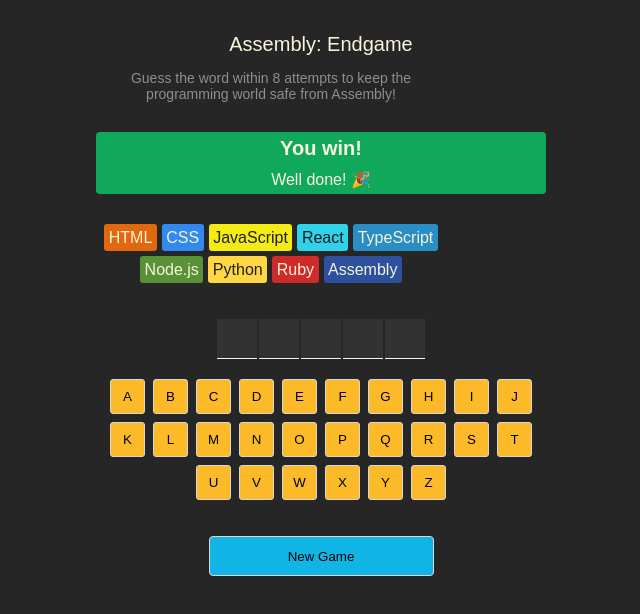
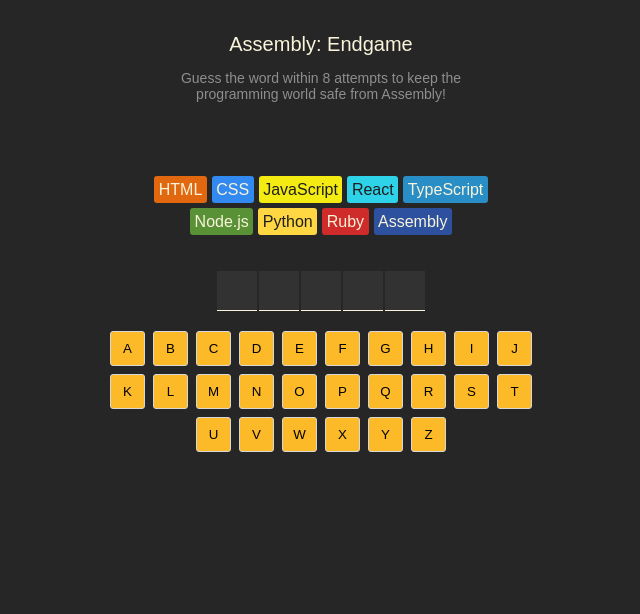
Before and after one commit to ayomidesangogade/assembly_endgame_project, a React (Vite) app in the folder assembly_endgame/: page / in a window 1280 px wide. Shown: the top 614 px of the page, without its empty margins (319-959 px from the left). Built offline with nearby package versions, Linux system fonts and the light colour scheme.

Commit message:
Implement game over logic and enhance UI feedback in AssemblyEndgame

```diff
--- a/assembly_endgame/src/App.jsx
+++ b/assembly_endgame/src/App.jsx
@@ -5,6 +5,11 @@
 function AssemblyEndgame() {
   const [currentWord, setCurrentWord] = useState("react")
   const [guessedLetterArray, setGuessedLetterArray] = useState([])
+
+  const wrongGuessCount = guessedLetterArray.filter(letter => !currentWord.includes(letter)).length
+  const isGameLost = wrongGuessCount >= languages.length
+  const isGameWon = currentWord.split("").every(letter => guessedLetterArray.includes(letter))
+  const isGameOver = isGameLost || isGameWon
 
   const alphabets = "abcdefghijklmnopqrstuvwxyz"
 
@@ -14,26 +19,45 @@
       prev : [...prev, letter]
     )
   }
-  console.log(guessedLetterArray)
+
+  const gameStatusClass = clsx("game-status", {won: isGameWon, lost: isGameLost})
+
   return (
     <main>
       <header>
         <h1>Assembly: Endgame</h1>
         <p>Guess the word within 8 attempts to keep the programming world safe from Assembly!</p>
       </header>
-      <div className="game-status">
+      <div className={gameStatusClass}>
+      {isGameWon && !isGameLost
+         ?
+            <>
               <h2>You win!</h2>
               <p>Well done! 🎉</p>
+            </>
+          :
+          isGameLost
+          ?
+            <>
+              <h2>Game over!</h2>
+              <p>You lose! Better start learning Assembly 😭</p>
+            </>
+          :
+            undefined
+      }
       </div>
       <div className="language-chips">
-        {languages.map((lang) =>
+        {languages.map((lang, index) => {
+          const isLanguageLost = index < wrongGuessCount
+          const className = clsx("chip", isLanguageLost && "lost")
+          return (
             <span
               key={lang.name}
-            className="chip"
+              className={className}
               style={{backgroundColor: lang.backgroundColor, color: lang.color}}
             >
               {lang.name}
-          </span>)}
+            </span>)})}
       </div>
       <div className="word">
           {currentWord.split("").map((letter, index) => {
@@ -69,7 +93,7 @@
             )
         })}
       </div>
-      <button className="new-game">New Game</button>
+      {isGameOver && <button className="new-game">New Game</button>}
     </main>
   )
 }
--- a/assembly_endgame/src/index.css
+++ b/assembly_endgame/src/index.css
@@ -9,8 +9,13 @@
     color: #D9D9D9;
     padding: 20px;
     height: 100vh;
+}
+
+main {
     display: flex;
+    flex-direction: column;
     justify-content: center;
+    align-items: center;
 }
 
 header {
@@ -34,9 +39,19 @@
     display: flex;
     flex-direction: column;
     align-items: center;
+    width: 100%;
+    max-width: 350px;
     color: #F9F4DA;
     border-radius: 4px;
     margin-block: 30px;
+}
+
+div.game-status.won {
+    background-color: #10A95B;
+}
+
+div.game-status.lost {
+    background-color: #BA2A2A;
 }
 
 div.game-status > p {
@@ -60,6 +75,21 @@
 span.chip {
     border-radius: 3px;
     padding: 4.5px;
+    position: relative;
+}
+
+span.chip.lost::before {
+    content: "💀";
+    position: absolute;
+    display: flex;
+    align-items: center;
+    justify-content: center;
+    height: 100%;
+    width: 100%;
+    font-size: 0.85rem;
+    top: 0;
+    left: 0;
+    background-color: rgba(0, 0, 0, 0.7);
 }
 
 div.word {
```
Lines whose indentation alone changed are shown as unchanged.
